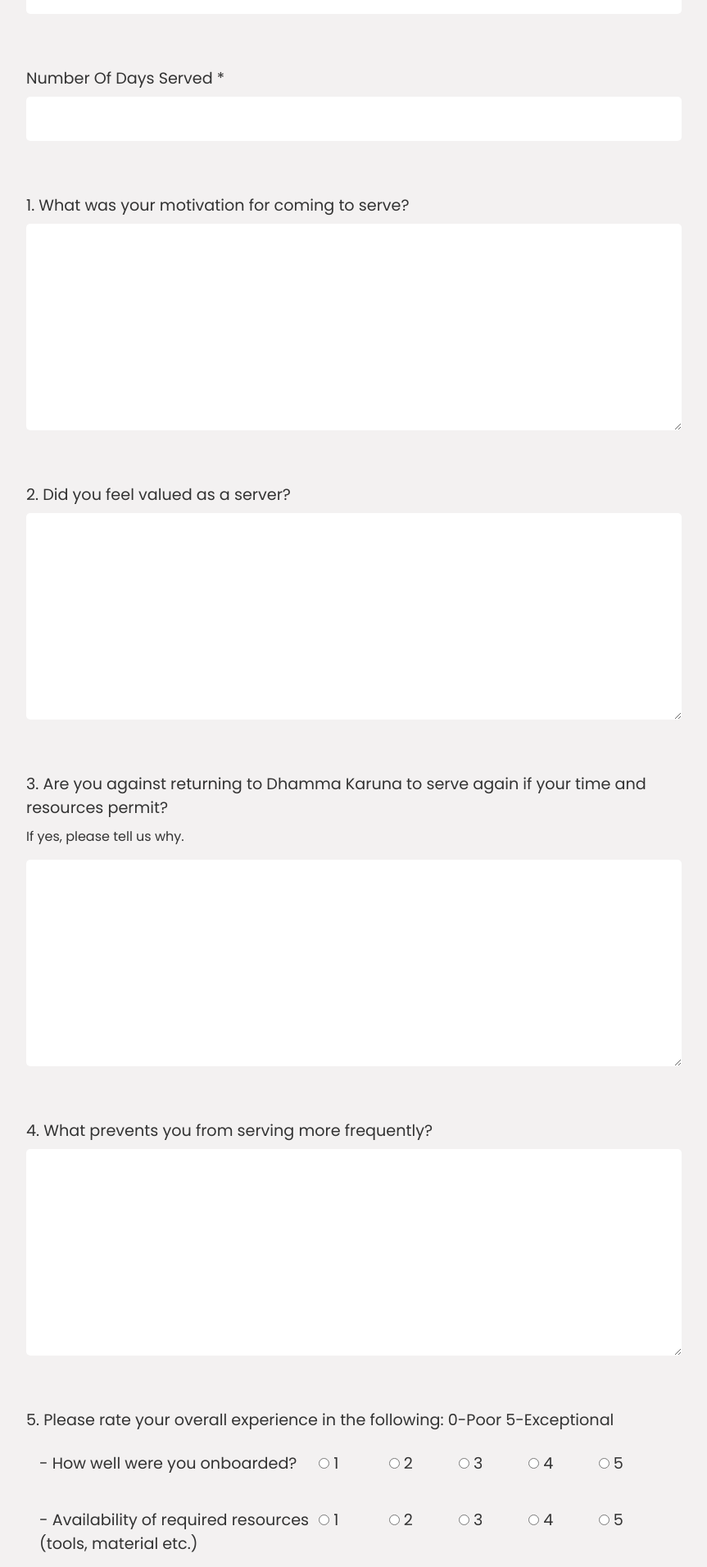
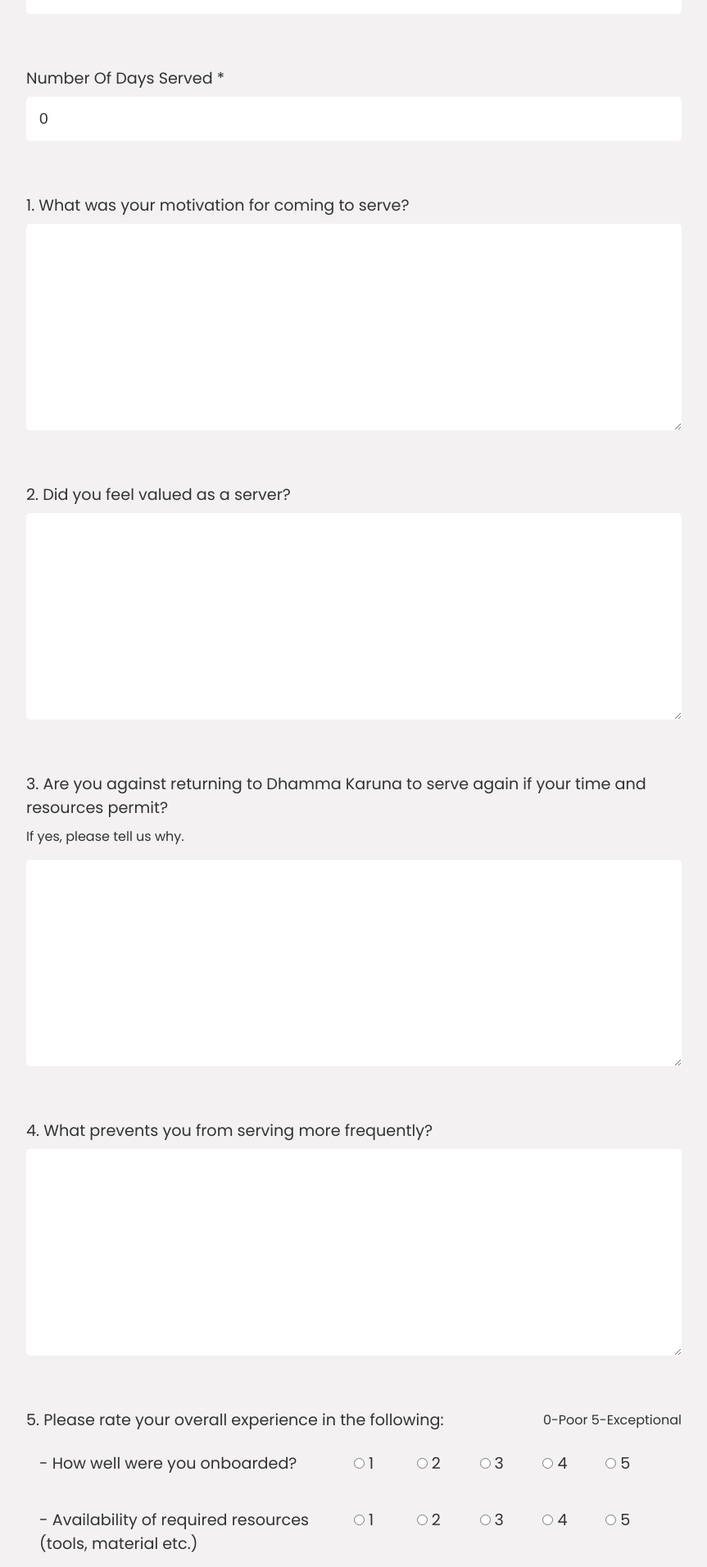
Before and after one commit to RobbieProkop/vipassana-feedback, a React (Vite) app in the folder frontend/: page /feedback in a window 1280 px wide. Shown: the part 668-2580 px from the top of the page at 82% size, without its empty margins (208-1071 px from the left). Built offline with nearby package versions, Linux system fonts and the light colour scheme.

Commit message:
working on feedback form

```diff
--- a/frontend/src/pages/FeedbackForm.tsx
+++ b/frontend/src/pages/FeedbackForm.tsx
@@ -1,8 +1,36 @@
+import { useState } from "react";
 import styles from "../styles/feedbackForm.module.scss";
 
 const FeedbackForm = () => {
+  const today = new Date();
+
+  const [formData, setFormData] = useState({
+    name: "",
+    email: "",
+    courseStart: today.toISOString().split("T")[0],
+    daysServed: 0,
+    question1: "",
+    question2: "",
+    question3: "",
+    question4: "",
+    question5: "",
+    additional: "",
+  });
+
+  const {
+    name,
+    email,
+    courseStart,
+    daysServed,
+    question1,
+    question2,
+    question3,
+    question4,
+    question5,
+  } = formData;
+
   const onSubmit = () => {};
-  const today = new Date();
+
   return (
     <div className={styles.form}>
       <h1>Server Feedback</h1>
@@ -10,11 +38,16 @@ const FeedbackForm = () => {
         <div className={styles.contact}>
           <div className={styles.formGroup}>
             <label htmlFor="name">Name (optional)</label>
-            <input type="text" name="name" placeholder="Name" />
+            <input type="text" name="name" placeholder="Name" value={name} />
           </div>
           <div className={styles.formGroup}>
             <label htmlFor="email">Email (optional)</label>
-            <input type="email" name="email" placeholder="Email" />
+            <input
+              type="email"
+              name="email"
+              placeholder="Email"
+              value={email}
+            />
           </div>
           <div className={styles.formGroup}>
             <label htmlFor="course-start">Course Start Date *</label>
@@ -22,24 +55,29 @@ const FeedbackForm = () => {
               type="date"
               name="course-start"
               placeholder="Course Start Date"
-              value={today.toISOString().split("T")[0]}
+              value={courseStart}
               max={today.toISOString().split("T")[0]}
             />
           </div>
           <div className={styles.formGroup}>
             <label htmlFor="days-served">Number Of Days Served *</label>
-            <input type="number" name="days-served" min={0} />
+            <input
+              type="number"
+              name="days-served"
+              min={0}
+              value={daysServed}
+            />
           </div>
         </div>
         <div className={styles.formGroup}>
           <label htmlFor="question1">
             1. What was your motivation for coming to serve?
           </label>
-          <textarea rows={10} name="question1" />
+          <textarea rows={10} name="question1" value={question1} />
         </div>
         <div className={styles.formGroup}>
           <label htmlFor="question2">2. Did you feel valued as a server?</label>
-          <textarea rows={10} name="question2" />
+          <textarea rows={10} name="question2" value={question2} />
         </div>
         <div className={styles.formGroup}>
           <label htmlFor="question3">
@@ -47,28 +85,28 @@ const FeedbackForm = () => {
             time and resources permit?
           </label>
           <p>If yes, please tell us why.</p>
-          <textarea rows={10} name="question3" />
+          <textarea rows={10} name="question3" value={question3} />
         </div>
         <div className={styles.formGroup}>
           <label htmlFor="question4">
             4. What prevents you from serving more frequently?
           </label>
 
-          <textarea rows={10} name="question4" />
+          <textarea rows={10} name="question4" value={question4} />
         </div>
         <div className={styles.formGroup}>
-          <label htmlFor="question5">
-            5. Please rate your overall experience in the following: 0-Poor
-            5-Exceptional
+          <label htmlFor="question5" className={styles.ratings}>
+            5. Please rate your overall experience in the following:{" "}
+            <span>0-Poor 5-Exceptional</span>
           </label>
           <div className={styles.formGroupCheck}>
-            <label htmlFor="Question1">- How well were you onboarded?</label>
+            <label htmlFor="Q1">- How well were you onboarded?</label>
             <div className={styles.formCheck}>
               <input
                 className="form-check-input"
                 type="radio"
                 name="inlineRadioOptions"
-              ></input>
+              />
               <label className="form-check-label" htmlFor="inlineRadio1">
                 1
               </label>
@@ -78,7 +116,7 @@ const FeedbackForm = () => {
                 className="form-check-input"
                 type="radio"
                 name="inlineRadioOptions"
-              ></input>
+              />
               <label className="form-check-label" htmlFor="inlineRadio2">
                 2
               </label>
@@ -88,7 +126,7 @@ const FeedbackForm = () => {
                 className="form-check-input"
                 type="radio"
                 name="inlineRadioOptions"
-              ></input>
+              />
               <label className="form-check-label" htmlFor="inlineRadio3">
                 3
               </label>
@@ -98,7 +136,7 @@ const FeedbackForm = () => {
                 className="form-check-input"
                 type="radio"
                 name="inlineRadioOptions"
-              ></input>
+              />
               <label className="form-check-label" htmlFor="inlineRadio4">
                 4
               </label>
@@ -108,7 +146,7 @@ const FeedbackForm = () => {
                 className="form-check-input"
                 type="radio"
                 name="inlineRadioOptions"
-              ></input>
+              />
               <label className="form-check-label" htmlFor="inlineRadio5">
                 5
               </label>
--- a/frontend/src/styles/feedbackForm.module.scss
+++ b/frontend/src/styles/feedbackForm.module.scss
@@ -33,16 +33,22 @@
         outline: none;
       }
     }
+    .ratings {
+      @include flex-between;
+      span {
+        font-size: 1rem;
+      }
     }
     .formGroupCheck {
       display: grid;
-    grid-template-columns: 4fr repeat(5, 1fr);
+      grid-template-columns: 5fr repeat(5, 1fr);
       padding: 1rem;
       label {
-      // max-width: 300px;
+        margin-right: 1rem;
       }
       input {
         margin-right: 5px;
       }
     }
   }
+}
```
Lines whose indentation alone changed are shown as unchanged.
